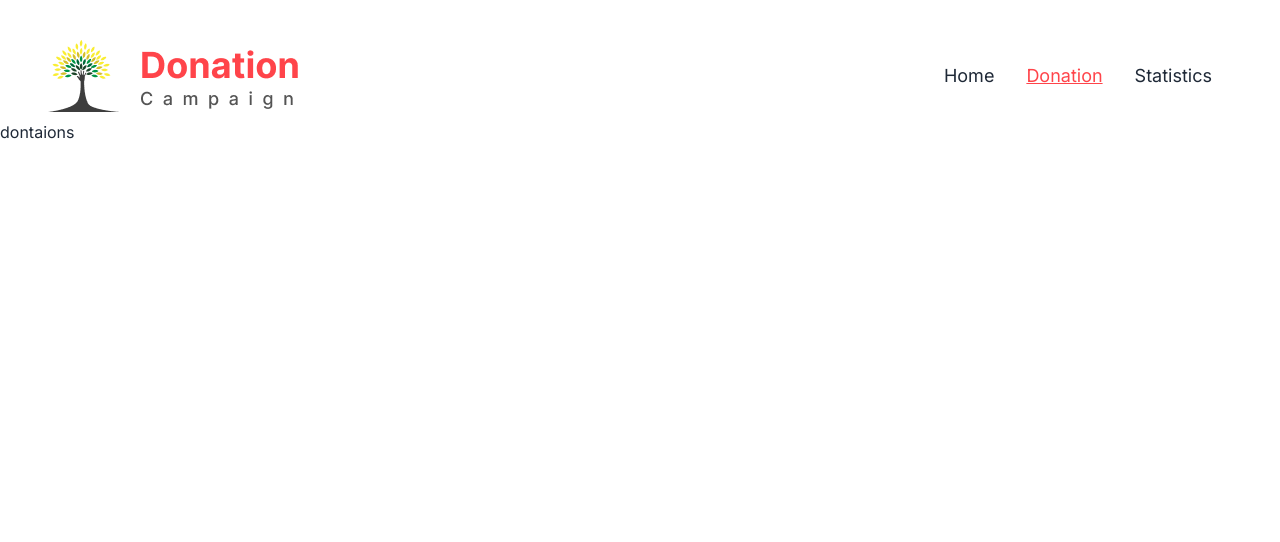
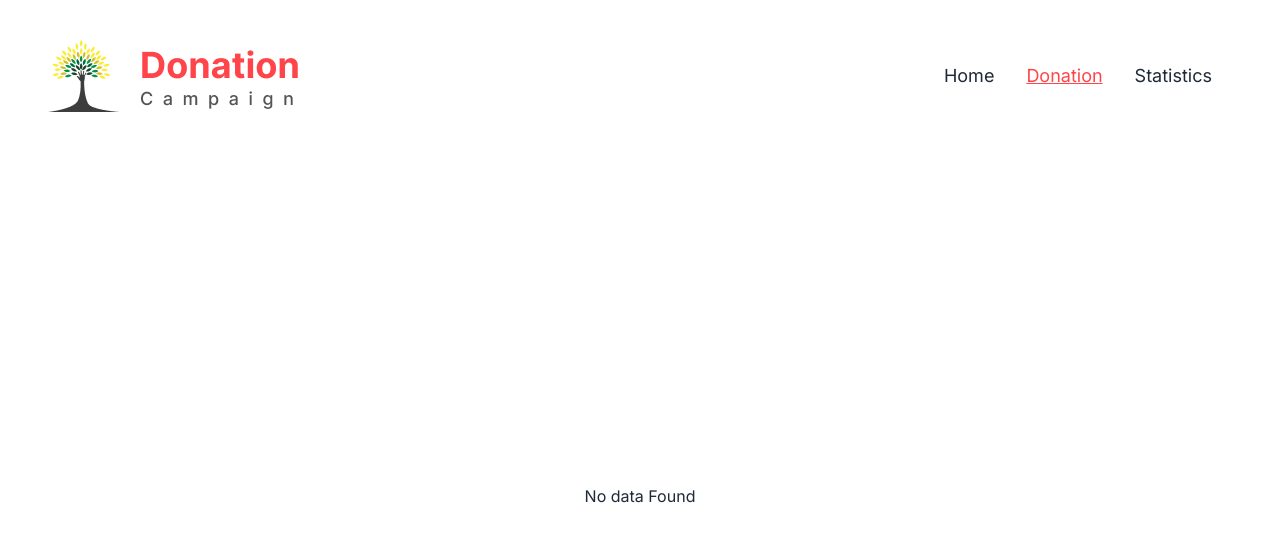
Before and after one commit to Morshed-17/donation-camp, a React (Vite) app: page /donation in a window 1280 px wide. Shown: the top 542 px of the page. Built offline with nearby package versions, Linux system fonts and the light colour scheme.

Commit message:
conditional show all button added

```diff
--- /dev/null
+++ b/src/components/DonationCard/DonationCard.jsx
@@ -0,0 +1,40 @@
+import { Link } from "react-router-dom";
+import swal from "sweetalert";
+
+const DonationCard = ({ donate }) => {
+  const {
+    id,
+    category,
+    category_bg,
+    card_bg,
+    text_color,
+    campaign_title,
+    price,
+    description,
+    image_url,
+  } = donate;
+  return (
+    <div
+      className={`rounded-lg overflow-hidden ${card_bg} cursor-pointer flex flex-col md:flex-row`}
+    >
+      {/* <div className="bg-blue-500 bg-red-500 bg-green-500 bg-orange-500 bg-opacity-25 bg-opacity-75 text-blue-500 text-red-500 text-green-500 text-orange-500"></div> */}
+      <img className="w-full md:w-[220px] object-cover " src={image_url} alt="" />
+      <div className="p-4 ">
+        <p
+          className={`font-medium block max-w-fit mb-2 py-1 px-2 rounded-md ${text_color[0]} ${category_bg}`}
+        >
+          {category}
+        </p>
+        <h4 className={`text-xl font-semibold`}>
+          {campaign_title}
+        </h4>
+        <p className={`${text_color[0]} font-bold`}>${price}</p>
+        <Link to={`/donate/${id}`}>
+        <button className={` ${text_color[1]} text-white px-6 border-[0px] py-2 font-bold rounded-lg hover:scale-95 duration-200 mt-3`}>View Details</button>
+        </Link>
+      </div>
+    </div>
+  );
+};
+
+export default DonationCard;
--- a/src/pages/Donation.jsx
+++ b/src/pages/Donation.jsx
@@ -1,9 +1,47 @@
+import { useEffect, useState } from "react";
+import DonationCard from "../components/DonationCard/DonationCard";
+
 const Donation = () => {
-    return (
-        <div>
-            dontaions
-        </div>
-    );
+  const [donates, setDonates] = useState([]);
+  const [isFound, setIsFound] = useState("");
+  const [isShow, setIsShow] = useState(false)
+  const donations = JSON.parse(localStorage.getItem("donations"));
+
+  useEffect(() => {
+    if (donations) {
+      setDonates(donations);
+    } else {
+      setIsFound("No data Found");
+    }
+  }, []);
+
+  return <div className="my-24 max-w-[1320px] px-5 md:px-[40px] mx-auto">
+
+
+   <div>
+    {
+      isFound?
+      <p className="h-[70vh] flex justify-center items-center">No data Found</p>
+      :
+      <div  className="grid grid-cols-1 md:grid-cols-2 gap-6">
+    {
+        isShow? donates?.map(donate => <DonationCard key={donate.id} donate={donate}/>)
+        :
+        donates?.slice(0,4).map(donate => <DonationCard key={donate.id} donate={donate}/>)
+
+    }
+    </div>
+    }
+
+  </div>
+  <button onClick={()=> setIsShow(!isShow)}  className={`bg-red-500 ${5 > donates.length && 'hidden'} text-white px-6 border-[0px] py-2 font-bold rounded-lg block mx-auto hover:scale-95 duration-200 mt-3`}>{
+    isShow?
+    "Show Less"
+    :
+    "Show More"
+
+  }</button>
+  </div>;
 };
 
 export default Donation;
--- a/src/pages/DonationDetails.jsx
+++ b/src/pages/DonationDetails.jsx
@@ -1,3 +1,4 @@
+import { useState } from "react";
 import { useLoaderData, useParams } from "react-router-dom";
 import swal from "sweetalert";
 
@@ -48,7 +49,7 @@ const DonationDetails = () => {
       >
         <div className="bg-black py-12 px-6 bg-opacity-60 w-full">
           <button onClick={handleAddToDonation} className={` ${text_color[1]} text-white px-12 border-[0px] py-3 rounded-lg hover:scale-95 duration-200`}>
-            Donate ${price}
+            {`Donate $${price}`}
           </button>
         </div>
       </div>
--- a/src/router/myRouter.jsx
+++ b/src/router/myRouter.jsx
@@ -20,7 +20,8 @@ const myRouter = createBrowserRouter([
             },
             {
                 path: '/donation',
-                element: <Donation/>
+                element: <Donation/>,
+                loader: () => fetch('/data.json')
             },
             {
                 path: '/statistics',
```
